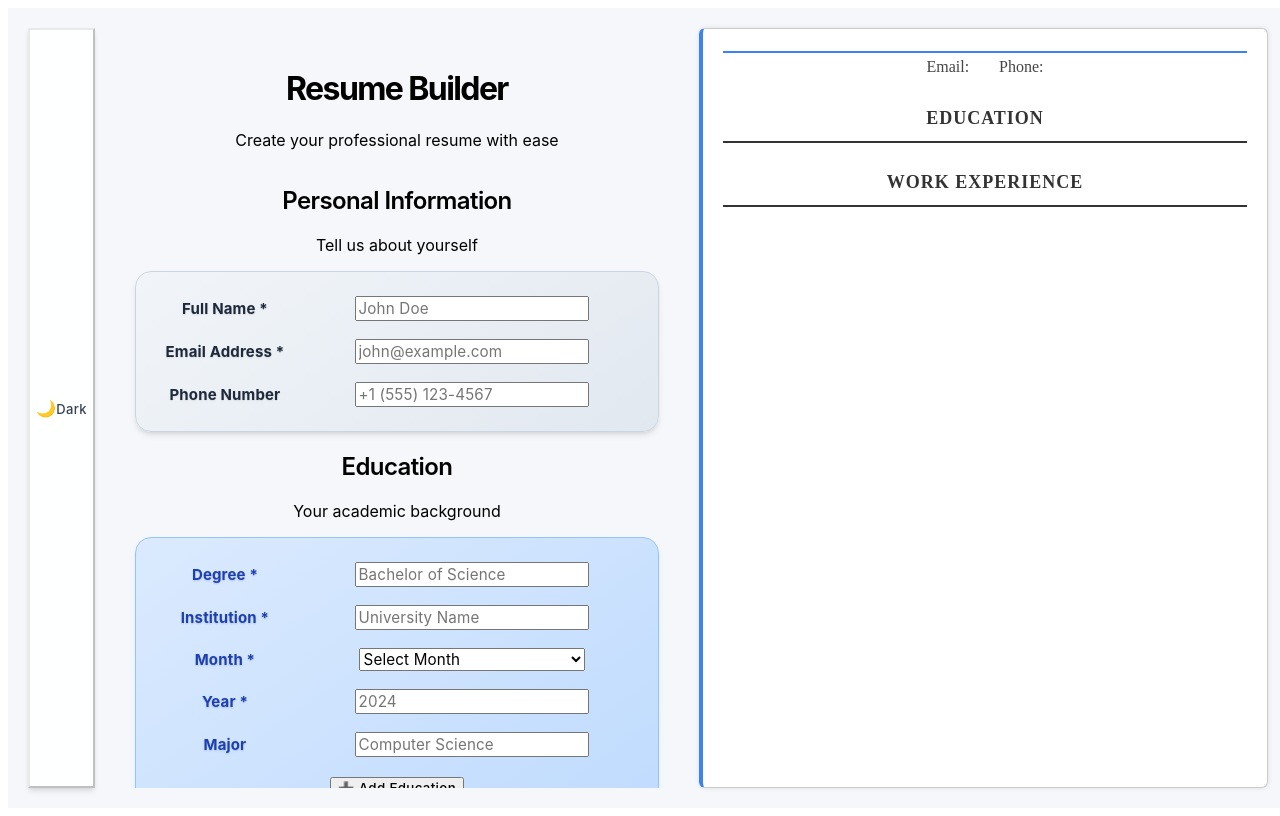
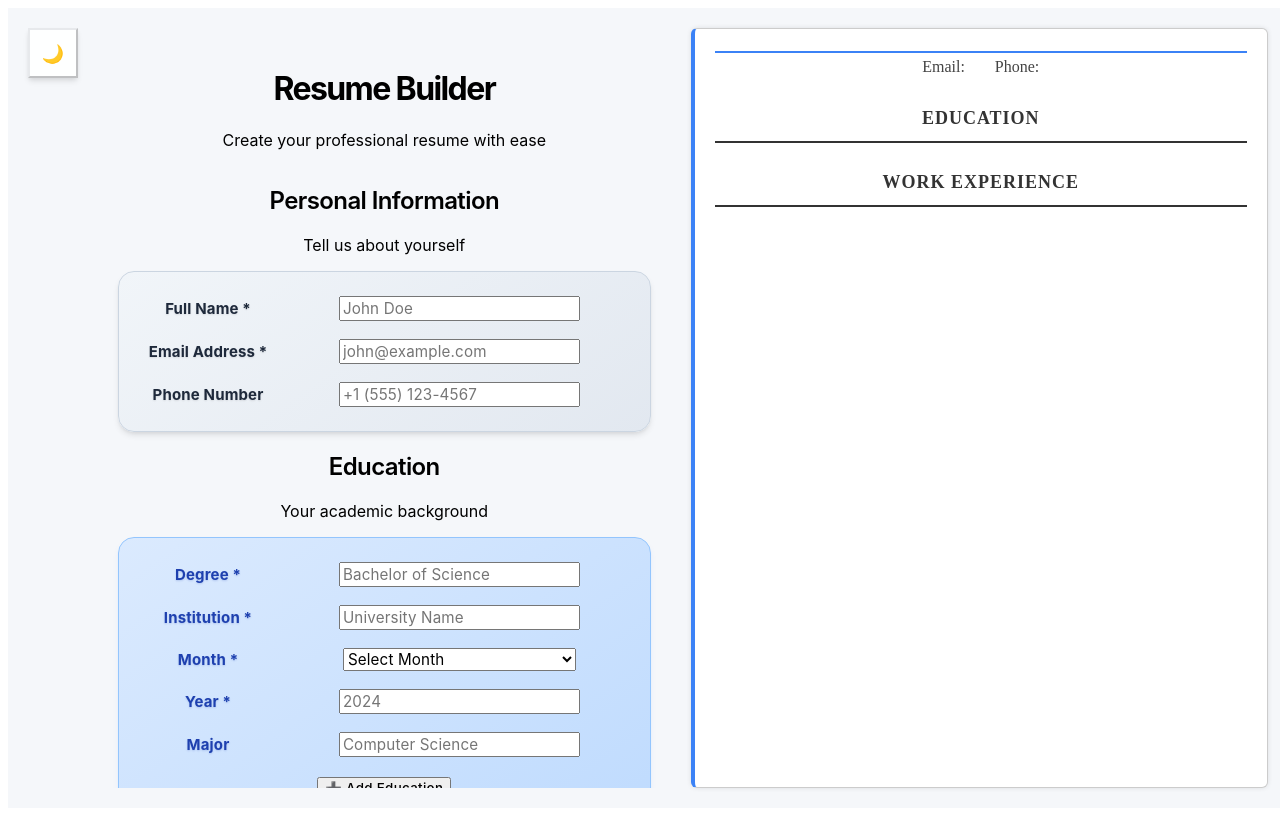
Before and after one commit to Sptailor/resuMade, a React (Vite) app: page / in a window 1280 px wide. Built offline with nearby package versions, Linux system fonts and the light colour scheme.

Commit message:
updated UI

```diff
--- a/src/App.jsx
+++ b/src/App.jsx
@@ -86,23 +86,21 @@ const [personData, setPersonData] = useState({
       {/* Professional Theme Toggle Button */}
       <button
         onClick={() => setIsDarkTheme(!isDarkTheme)}
-        className="fixed top-6 right-6 z-50 flex items-center gap-2 px-4 py-2.5 rounded-lg font-medium text-sm transition-all duration-300 hover:shadow-lg border backdrop-blur-sm"
+        className="fixed top-6 right-6 z-50 flex items-center justify-center rounded-lg font-medium transition-all duration-300 hover:shadow-lg border backdrop-blur-sm"
         style={{
+          width: '50px',
+          height: '50px',
           backgroundColor: isDarkTheme ? 'rgba(31, 41, 55, 0.95)' : 'rgba(255, 255, 255, 0.95)',
           color: isDarkTheme ? '#f9fafb' : '#374151',
           borderColor: isDarkTheme ? 'rgba(75, 85, 99, 0.3)' : 'rgba(209, 213, 219, 0.5)',
           boxShadow: isDarkTheme
             ? '0 4px 6px -1px rgba(0, 0, 0, 0.3), 0 2px 4px -1px rgba(0, 0, 0, 0.2)'
-            : '0 4px 6px -1px rgba(0, 0, 0, 0.1), 0 2px 4px -1px rgba(0, 0, 0, 0.06)'
+            : '0 4px 6px -1px rgba(0, 0, 0, 0.1), 0 2px 4px -1px rgba(0, 0, 0, 0.06)',
+          fontSize: '18px'
         }}
         title={isDarkTheme ? 'Switch to Light Mode' : 'Switch to Dark Mode'}
       >
-        <span style={{ fontSize: '16px', lineHeight: 1 }}>
-          {isDarkTheme ? '☀️' : '🌙'}
-        </span>
-        <span style={{ fontSize: '13px', fontWeight: '500' }}>
-          {isDarkTheme ? 'Light' : 'Dark'}
-        </span>
+        {isDarkTheme ? '☀️' : '🌙'}
       </button>
       {/* Clean Form Panel */}
       <div className={`left-panel border-r overflow-y-auto ${isDarkTheme ? 'bg-gray-900 border-gray-700' : 'bg-gray-50 border-gray-200'}`}>
```
